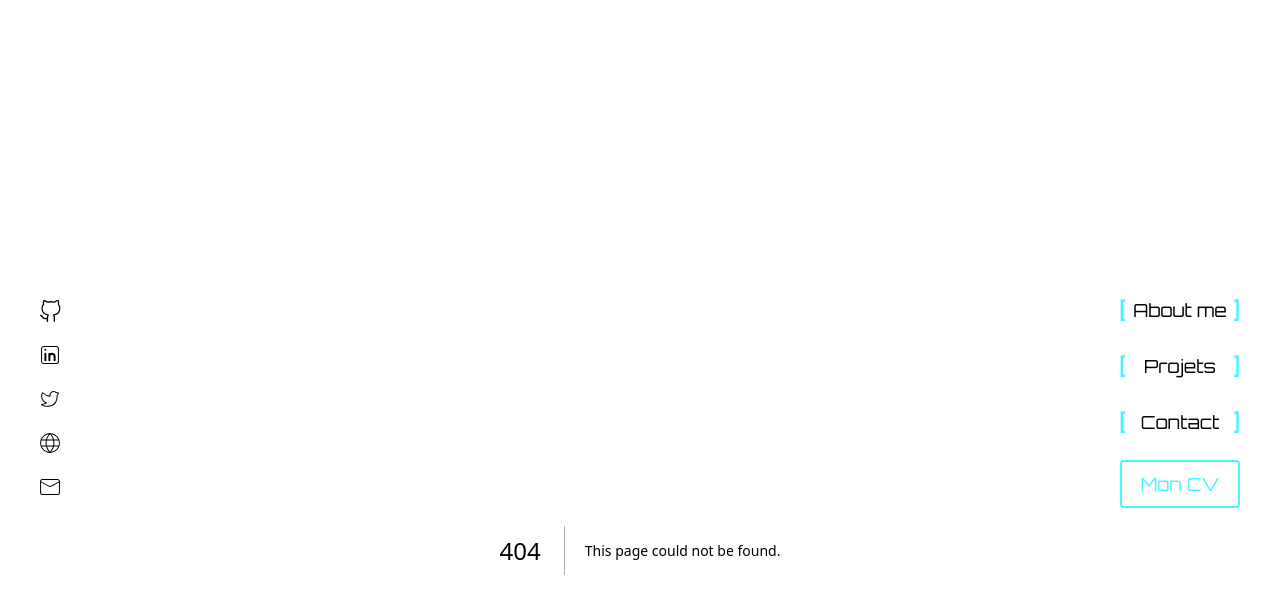
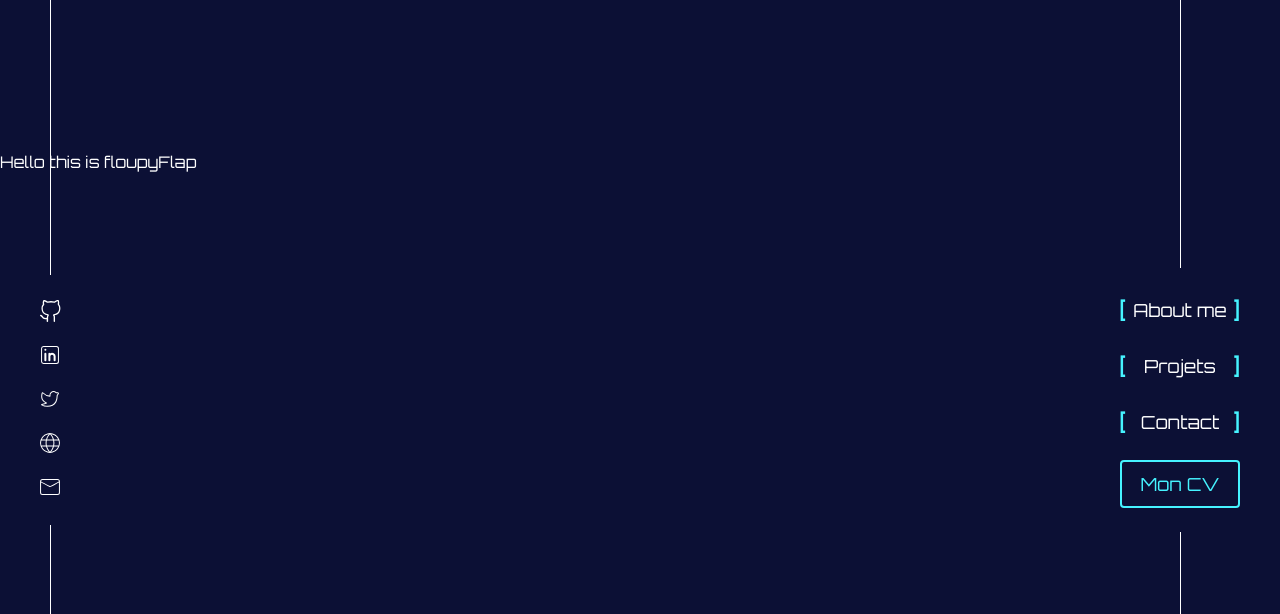
Before and after one commit to Minitsonga/Portfolio, a Next.js app: page /projets/floupyFlap in a window 1280 px wide. Before the commit this address had no page. Shown: the top 614 px of the page. Built offline with nearby package versions, Linux system fonts and the light colour scheme.

Commit message:
Adding project pages

```diff
--- /dev/null
+++ b/app/projets/floupyFlap/page.tsx
@@ -0,0 +1,8 @@
+
+export default function floupyFlap() {
+    return (
+      <div>
+        <h1>Hello this is floupyFlap</h1>
+      </div>
+    );
+  }
--- /dev/null
+++ b/app/projets/fusycal/page.tsx
@@ -0,0 +1,8 @@
+
+export default function fusycal() {
+    return (
+      <div>
+        <h1>Hello this is fusycal</h1>
+      </div>
+    );
+  }
--- /dev/null
+++ b/app/projets/laexotv/page.tsx
@@ -0,0 +1,8 @@
+
+export default function laexotv() {
+    return (
+      <div>
+        <h1>Hello this is laexotv</h1>
+      </div>
+    );
+  }
--- /dev/null
+++ b/app/projets/protect/page.tsx
@@ -0,0 +1,8 @@
+
+export default function protectProject() {
+    return (
+      <div>
+        <h1>Hello this is protectProject</h1>
+      </div>
+    );
+  }
```
